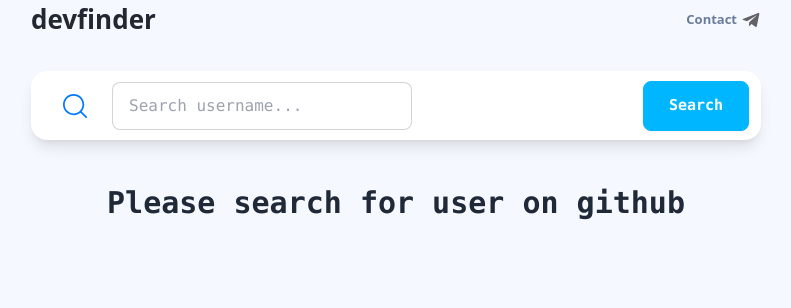
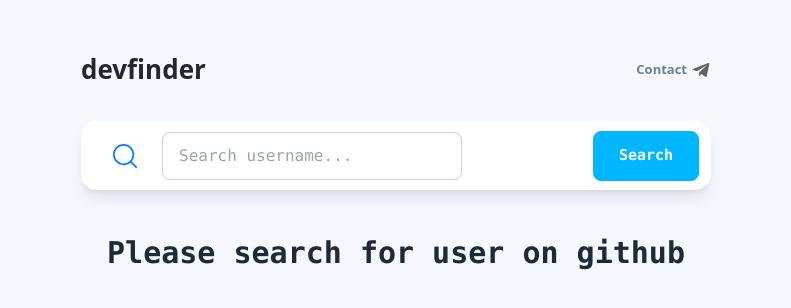
Before and after one commit to AyubxonUz/devfinder, a React (Vite) app: page / in a window 1280 px wide. Shown: the top 308 px of the page, without its empty margins (244-1035 px from the left). Built offline with nearby package versions, Linux system fonts and the light colour scheme.

Commit message:
fix bugs

```diff
--- a/src/index.css
+++ b/src/index.css
@@ -4,6 +4,12 @@
 
 @layer components {
   .max-container {
-    @apply max-w-[730px] mx-auto p-[0px] max-[466px]:p-[00px];
+    @apply max-w-[730px] mx-auto p-[50px] max-[466px]:p-[20px];
+  }
+  html,
+  body {
+    padding: 0;
+    margin: 0;
+    box-sizing: border-box;
   }
 }
```
